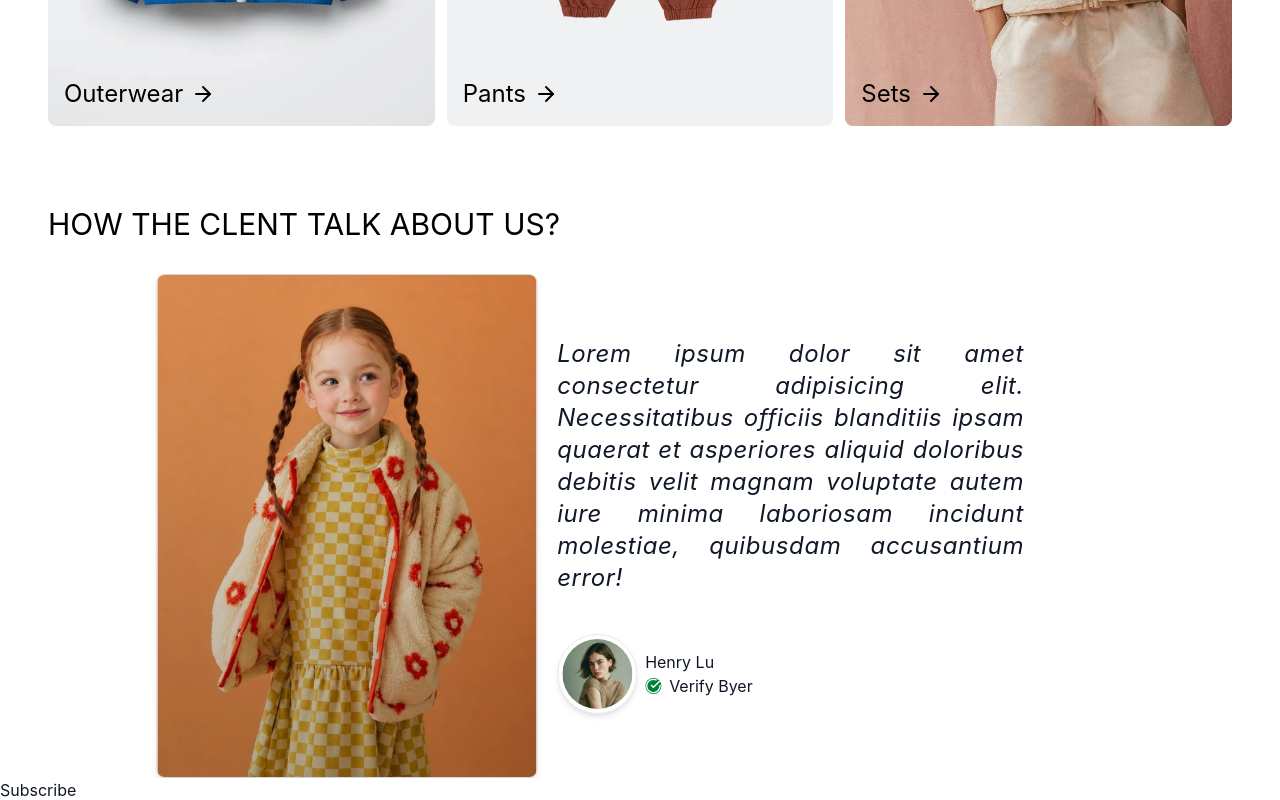
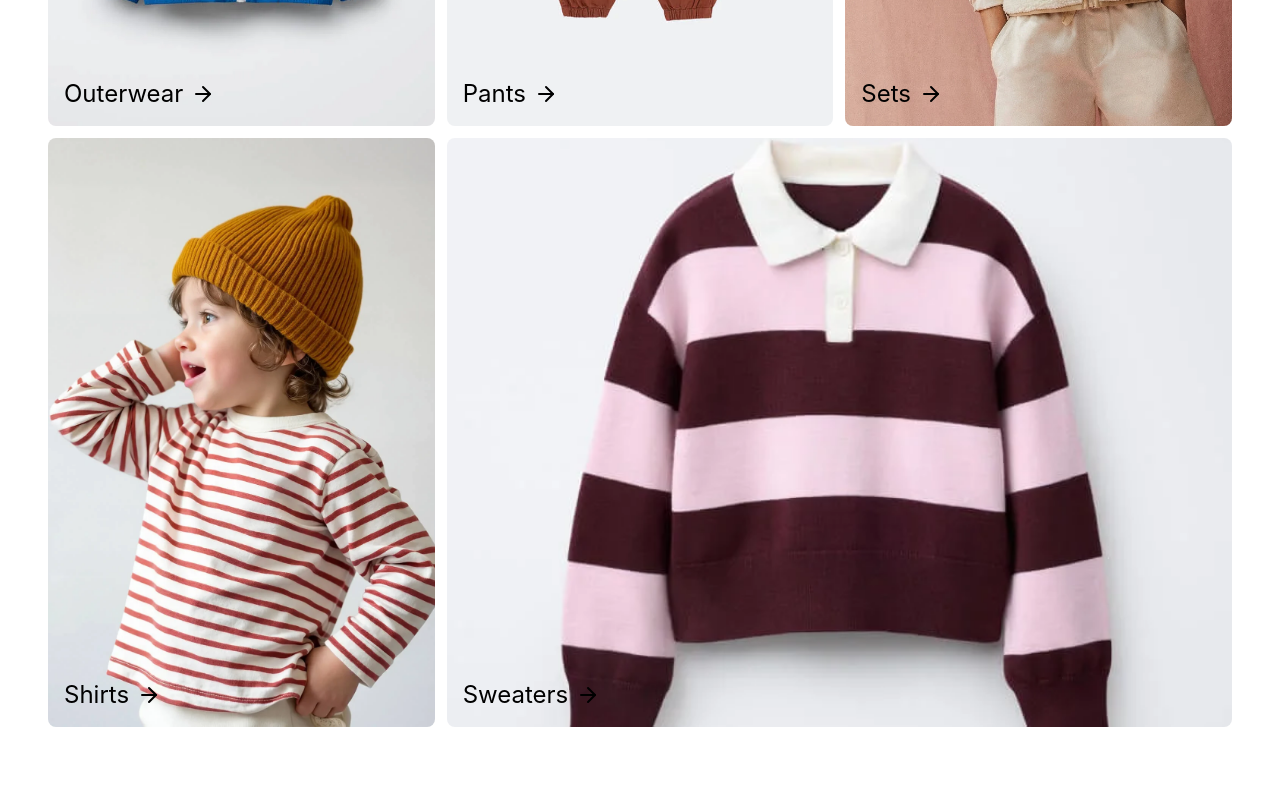
Before and after one commit to vankhanhitb/react-basic, a React (Vite) app in the folder my-app/: page / in a window 1280 px wide. Shown: the part 2560-3360 px from the top of the page. Built offline with nearby package versions, Linux system fonts and the light colour scheme.

Commit message:
implement Subcription Component

```diff
--- a/my-app/src/components/CollectionList/CollectionList.tsx
+++ b/my-app/src/components/CollectionList/CollectionList.tsx
@@ -16,7 +16,7 @@ export default function CollectionList() {
   return (
     <div>
       <div className="container m-auto mt-20">
-        <h2 className="text-3xl font-800 uppercase mb-5">Summer Collections</h2>
+        <h2 className="text-3xl font-800 uppercase mb-5">Summer Collection</h2>
       </div>
       <div className="container m-auto collection-list__gallery grid grid-cols-1 md:grid-cols-6 gap-3">
         <div className="collection-list__gallery-item relative col-span-1 md:col-span-4 aspect-4/3 md:ascept-auto md:self-stretch rounded-lg overflow-hidden">
@@ -146,6 +146,54 @@ export default function CollectionList() {
             Sets <FiArrowRight className="transition-translate duration-300 translate-x-0 group-hover:translate-x-2" />
           </h3>
         </div>
+        <div className="collection-list__gallery-item relative col-span-1 md:col-span-2 rounded-lg overflow-hidden">
+          <img src={Shirts} alt="Collection Image"
+            className="
+              w-full h-full
+              object-cover
+              transition-scale
+              duration-300
+              scale-100
+              hover:scale-105
+            "
+          />
+          <h3 className="
+            absolute
+            bottom-4 left-4
+            group
+            z-5
+            flex flex-row flex-nowrap items-center gap-2
+            text-2xl capitalize text-black
+            font-300
+            cursor-pointer
+          ">
+            Shirts <FiArrowRight className="transition-translate duration-300 translate-x-0 group-hover:translate-x-2" />
+          </h3>
+        </div>
+        <div className="collection-list__gallery-item relative col-span-1 md:col-span-4 aspect-4/3 rounded-lg overflow-hidden">
+          <img src={Sweaters} alt="Collection Image"
+            className="
+              w-full h-full
+              object-cover
+              transition-scale
+              duration-300
+              scale-100
+              hover:scale-105
+            "
+          />
+          <h3 className="
+            absolute
+            bottom-4 left-4
+            group
+            z-5
+            flex flex-row flex-nowrap items-center gap-2
+            text-2xl capitalize text-black
+            font-300
+            cursor-pointer
+          ">
+            Sweaters <FiArrowRight className="transition-translate duration-300 translate-x-0 group-hover:translate-x-2" />
+          </h3>
+        </div>
       </div>
     </div>
   )
--- a/my-app/src/components/Subscribe/Subscribe.tsx
+++ b/my-app/src/components/Subscribe/Subscribe.tsx
@@ -2,6 +2,40 @@ import React from 'react'
 
 export default function Subscribe() {
   return (
-    <div>Subscribe</div>
+    <div className="bg-primary/30 py-5 mt-25">
+      <div className="subcription__heading container m-auto mt-20">
+        <h2 className="text-center text-3xl capitalize">Subcription now to get <span className="font-bold text-red-600">UP</span> to <span className="font-bold text-red-600">20% DISCOUNT</span></h2>
+      </div>
+      <div className="container m-auto mt-10 mb-20 flex justify-center items-center">
+        <div className="subcription__form flex max-w-120 w-full justify-center items-center relative">
+          <input
+            type="text"
+            name="email"
+            value="Email..."
+            placeholder="Email..."
+            className="
+              max-w-120 w-full h-10
+              border border-gray-300 rounded-lg
+              pl-2
+            "
+          />
+          <button
+           type="button"
+           aria-label="submit-button"
+           className="
+            absolute top-[-0.5px] right-[-0.1px]
+            h-10
+            p-5
+            py-5.3
+            flex justify-center items-center
+            border border-gray-300 rounded-lg
+            bg-gray-900 text-white
+            cursor-pointer
+            uppercase
+           "
+          >Submit</button>
+        </div>
+      </div>
+    </div>
   )
 }
--- a/my-app/src/components/Testimonials/Testimonials.tsx
+++ b/my-app/src/components/Testimonials/Testimonials.tsx
@@ -41,8 +41,8 @@ export default function Testimonials() {
                     <div className="testimonial__item-content mt-10 flex justify-start items-center gap-2">
                       <img src={testimonial.image} alt="" className="w-20 h-auto rounded-full border border-gray-200 p-1 shadow-md" />
                       <div className="testimonial__item-info">
-                        <h3>{testimonial.name}</h3>
-                        <p className="flex justify-start items-center gap-2"><FiCheckCircle className="bg-green-700 text-white rounded-full" /> Verify Byer</p>
+                        <h3 className="text-xl font-700">{testimonial.name}</h3>
+                        <p className="flex justify-start items-center gap-2 text-sm font-bold text-gray-400"><FiCheckCircle className="bg-green-700 text-white rounded-full" /> Verify Byer</p>
                       </div>
                     </div>
                   </div>
```
